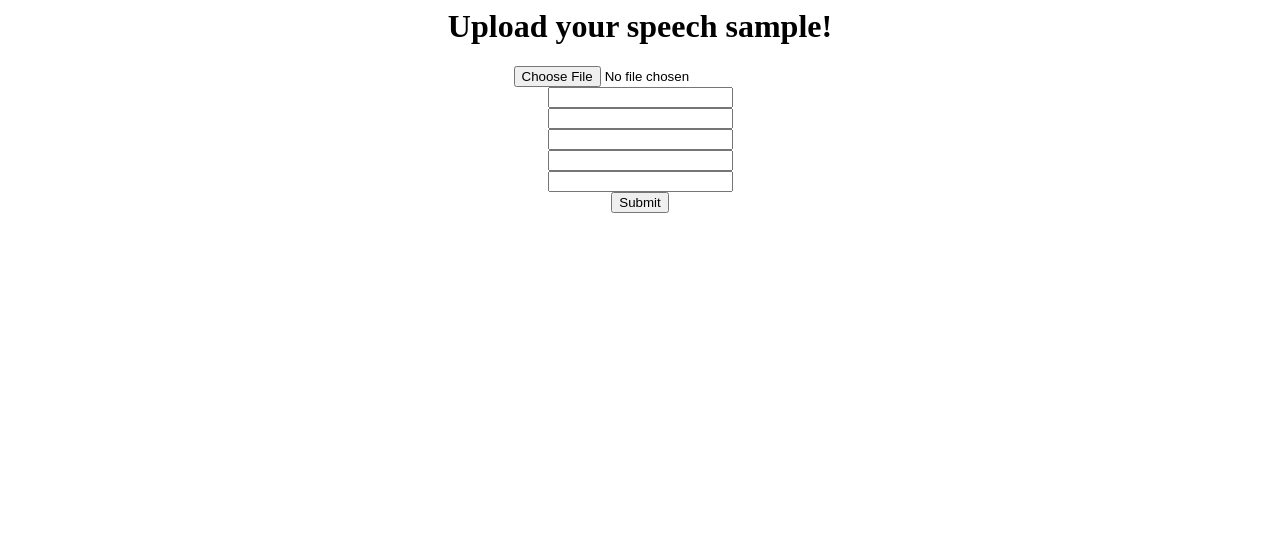
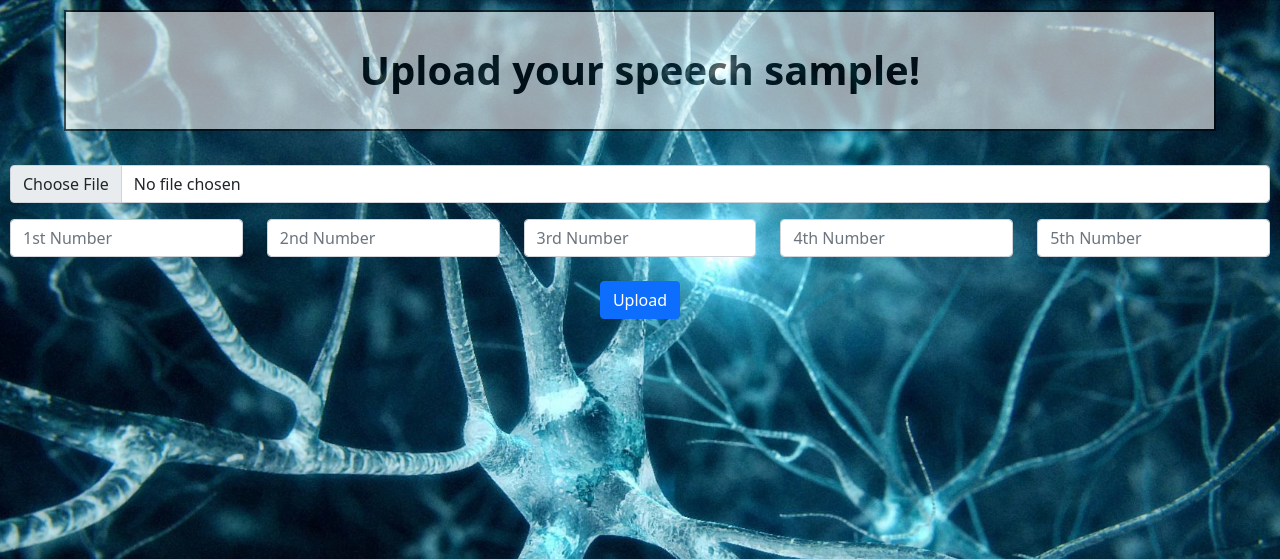
Before and after one commit to PavanRajkumar/PDP, a Flask app: page /uploade_speech in a window 1280 px wide. Shown: the top 559 px of the page. Run offline with Flask 2, Linux system fonts and the light colour scheme.

Commit message:
UI updated for existing pages

```diff
--- a/static/styles/main.css
+++ b/static/styles/main.css
@@ -3,7 +3,7 @@ body{
   background-size: cover;
 }
 
-div.transbox {
+div.transparent_box {
   margin: 10px;
   background-color: #ffffff;
   border: 2px solid black;
@@ -11,8 +11,17 @@ div.transbox {
   width: 90%;
 }
 
-div.transbox h1 {
+div.transparent_box h1 {
   margin: 3%;
   font-weight: bold;
   color: #000000;
 }
+
+div.align_form1{
+	margin-left: 25%;
+
+}
+div.align_form2{
+	margin-left: 10px;
+	margin-right: 10px;
+}
--- a/templates/index.html
+++ b/templates/index.html
@@ -8,7 +8,7 @@
     </head>
     <body>
         <div align='center'>
-            <div class="transbox">
+            <div class="transparent_box">
                 <h1>Parkinson's Disease Detection!</h1>
             </div>
 
--- a/templates/upload_speech.html
+++ b/templates/upload_speech.html
@@ -1,16 +1,45 @@
 <html>
+   <head>
+        <link rel= "stylesheet" type= "text/css" href= "{{url_for('static', filename='styles/main.css')}}">
+        <link href="https://cdn.jsdelivr.net/npm/bootstrap@5.0.0-beta3/dist/css/bootstrap.min.css" rel="stylesheet" integrity="sha384-eOJMYsd53ii+scO/bJGFsiCZc+5NDVN2yr8+0RDqr0Ql0h+rP48ckxlpbzKgwra6" crossorigin="anonymous">
+
+
+        <title>Upload new file</title>
+    </head>
    <body>
       <div align="center">
-         <h1>Upload your speech sample!</h1>
-         <form method = "POST" enctype = "multipart/form-data">
-            <input type = "file" name = "file" />
-            <br><input type = "number" name = "num1" />
-            <br><input type = "number" name = "num2" />
-            <br><input type = "number" name = "num3" />
-            <br><input type = "number" name = "num4" />
-            <br><input type = "number" name = "num5" />
-            <br><input type = "submit"/>
-         </form>
+         <div class="transparent_box">
+            <h1>Upload your speech sample!</h1>
+         </div>
+          <br>
+
+         <div class="align_form2">
+            <form method = "POST" enctype = "multipart/form-data">
+               <div class="mb-3">
+                  <input class="form-control" name="speech_file" type="file" id="formFile">
+               </div>
+               <div class="row">
+                  <div class="col">
+                     <input type="number" class="form-control" placeholder="1st Number" name = "num1" >
+                  </div>
+                  <div class="col">
+                     <input type="number" class="form-control" placeholder="2nd Number" name = "num2">
+                  </div>
+                  <div class="col">
+                     <input type="number" class="form-control" placeholder="3rd Number" name = "num3">
+                  </div>
+                  <div class="col">
+                     <input type="number" class="form-control" placeholder="4th Number" name = "num4">
+                  </div>
+                  <div class="col">
+                     <input type="number" class="form-control" placeholder="5th Number" name = "num5">
+                  </div>
+               </div>
+
+               <br>
+               <input class="btn btn-primary" type=submit value="Upload"/>
+            </form>
+         </div>
       </div>
    </body>
 </html>
```
Also changed, not shown: templates/upload_datscan.html (+17 -5 lines).
